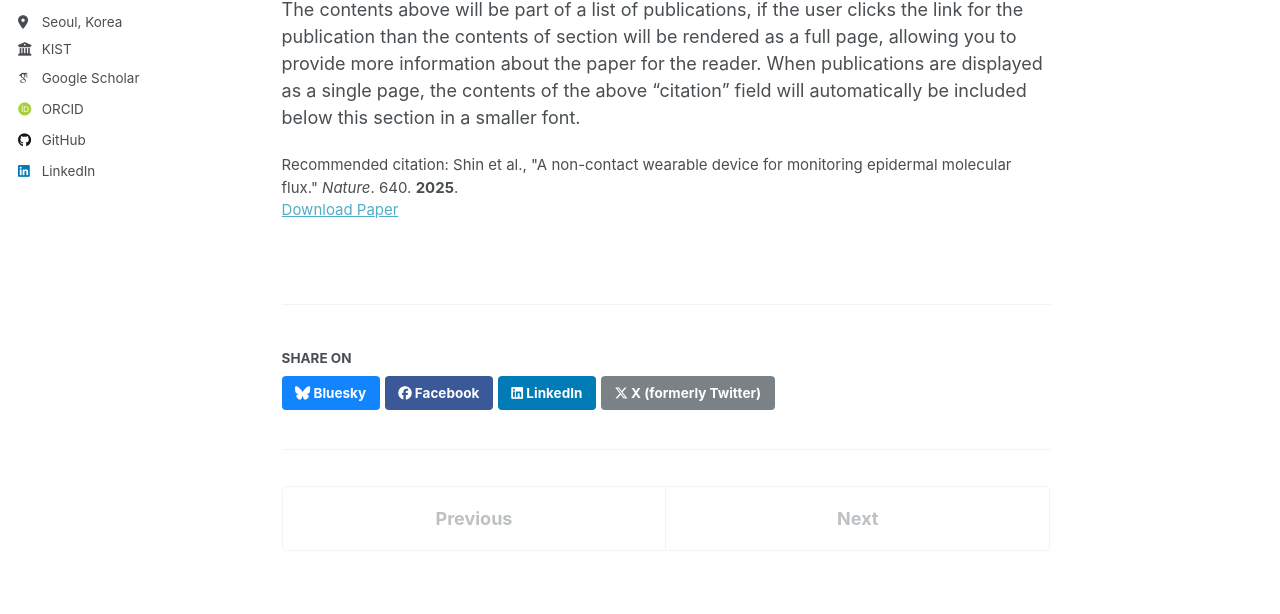
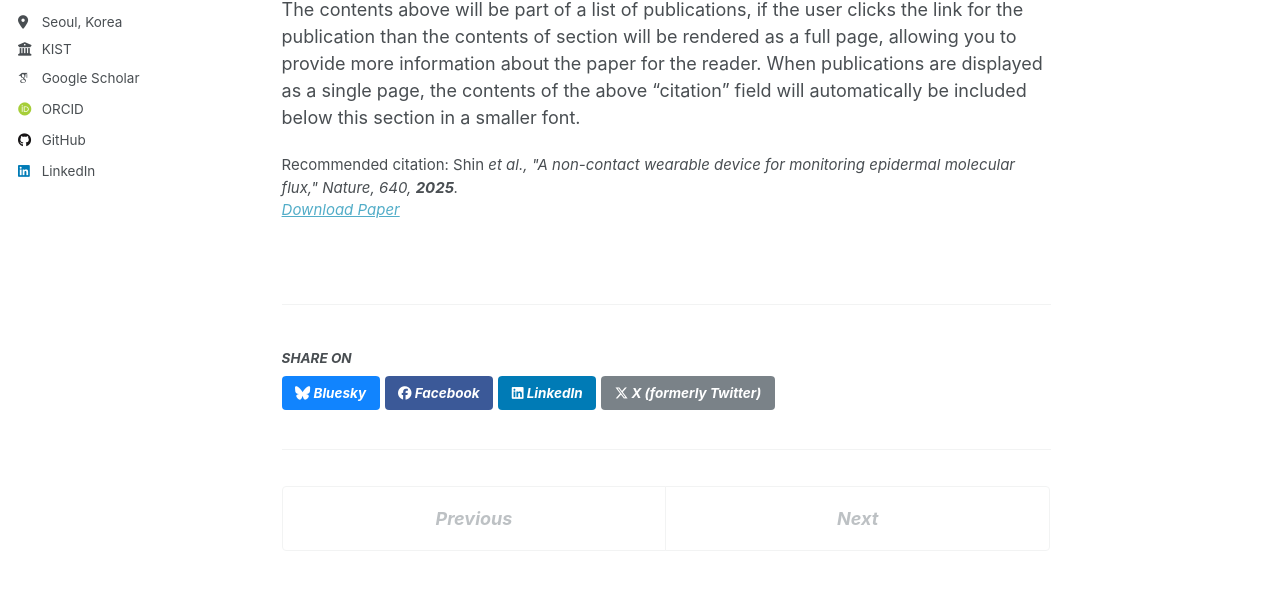
Before and after one commit to JaehoShin84/EBES-Group, a Jekyll site: the page built from _publications/2009-10-01-paper-title-number-1.md, in a window 1280 px wide and 1134 px high. Shown: the part 228-842 px from the top of the window. Built offline with Jekyll 4.4.1, drawn with Linux system fonts in a browser that asks for light colours; some web fonts are replaced; a script that is not in the unit is left out.

```diff
--- a/_publications/2009-10-01-paper-title-number-1.md
+++ b/_publications/2009-10-01-paper-title-number-1.md
@@ -9,6 +9,6 @@ venue: 'Nature'
 
 paperurl: 'https://www.nature.com/articles/s41586-025-08825-2'
 
-citation: 'Shin et al., &quot;A non-contact wearable device for monitoring epidermal molecular flux.&quot; <i>Nature</i>. 640. <b>2025</b>.'
+citation: 'Shin <i>et al<i/>., &quot;A non-contact wearable device for monitoring epidermal molecular flux,&quot; <i>Nature</i>, 640, <b>2025</b>.'
 ---
 The contents above will be part of a list of publications, if the user clicks the link for the publication than the contents of section will be rendered as a full page, allowing you to provide more information about the paper for the reader. When publications are displayed as a single page, the contents of the above "citation" field will automatically be included below this section in a smaller font.
```
